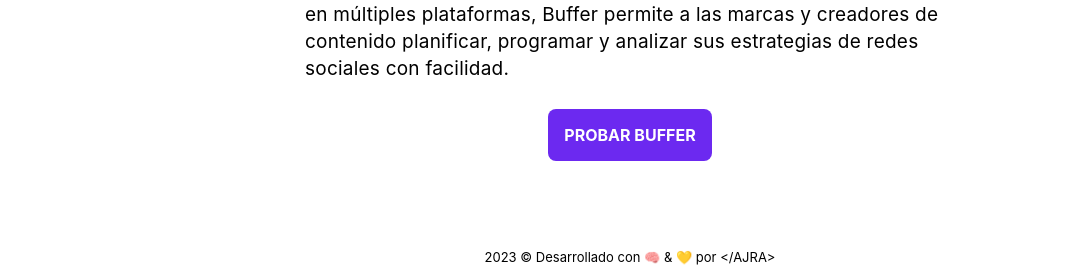
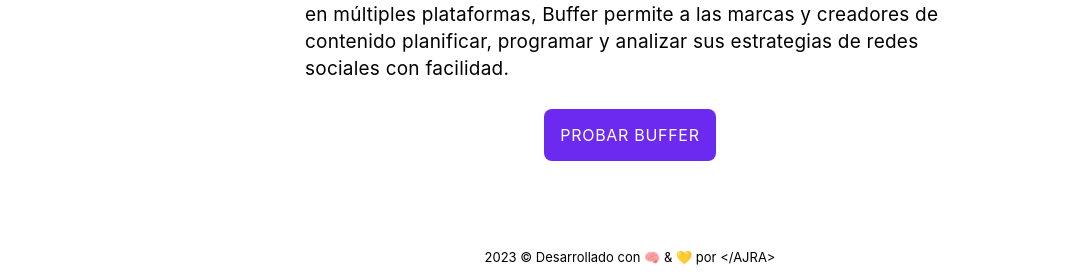
Before and after one commit to AJRAtoni/RECURSOS, a Jekyll site: the page built from _recursos/BUFFER.md, in a window 1280 px wide. Shown: the part 933-1213 px from the top of the page, without its empty margins (10-1096 px from the left). Built offline with Jekyll 4.4.1, drawn with Linux system fonts in a browser that asks for light colours.

Commit message:
Update recurso.css

```diff
--- a/css/recurso.css
+++ b/css/recurso.css
@@ -73,8 +73,8 @@
   padding: 1rem;
   text-decoration: none;
   border-radius: 0.5rem;
-  font-weight: bold;
   transition: background-color 0.3s;
+  letter-spacing: 0.7px;
 }
 
 .button-container .probar-button:hover {
```
